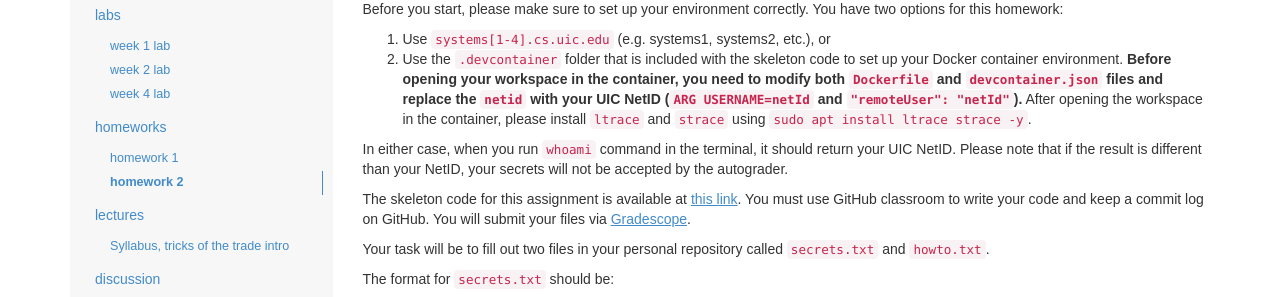
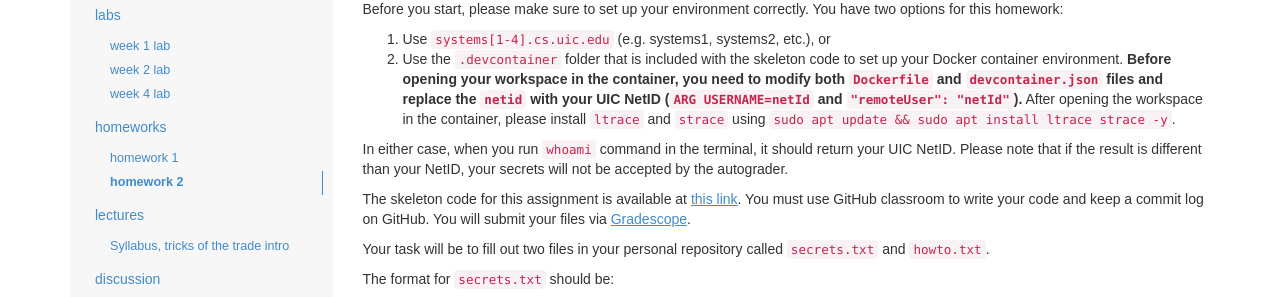
Before and after one commit to csatuic/cs361-website-old, a Jekyll site: the page built from _homeworks/homework2.md, in a window 1280 px wide. Shown: the part 206-503 px from the top of the page. Built offline with Jekyll 4.4.1, drawn with Linux system fonts in a browser that asks for light colours; some web fonts are replaced.

Commit message:
add update packages step before install tools

```diff
--- a/_homeworks/homework2.md
+++ b/_homeworks/homework2.md
@@ -20,7 +20,7 @@ In the last homework you looked at the symbol table of your own compiled program
 Before you start, please make sure to set up your environment correctly. You have two options for this homework:
 
 1. Use `systems[1-4].cs.uic.edu` (e.g. systems1, systems2, etc.), or
-2. Use the `.devcontainer` folder that is included with the skeleton code to set up your Docker container environment. **Before opening your workspace in the container, you need to modify both `Dockerfile` and `devcontainer.json` files and replace the `netid` with your UIC NetID (`ARG USERNAME=netId` and `"remoteUser": "netId"`).** After opening the workspace in the container, please install `ltrace` and `strace` using `sudo apt install ltrace strace -y`.
+2. Use the `.devcontainer` folder that is included with the skeleton code to set up your Docker container environment. **Before opening your workspace in the container, you need to modify both `Dockerfile` and `devcontainer.json` files and replace the `netid` with your UIC NetID (`ARG USERNAME=netId` and `"remoteUser": "netId"`).** After opening the workspace in the container, please install `ltrace` and `strace` using `sudo apt update && sudo apt install ltrace strace -y`.
 
 In either case, when you run `whoami` command in the terminal, it should return your UIC NetID. Please note that if the result is different than your NetID, your secrets will not be accepted by the autograder.
 
```
